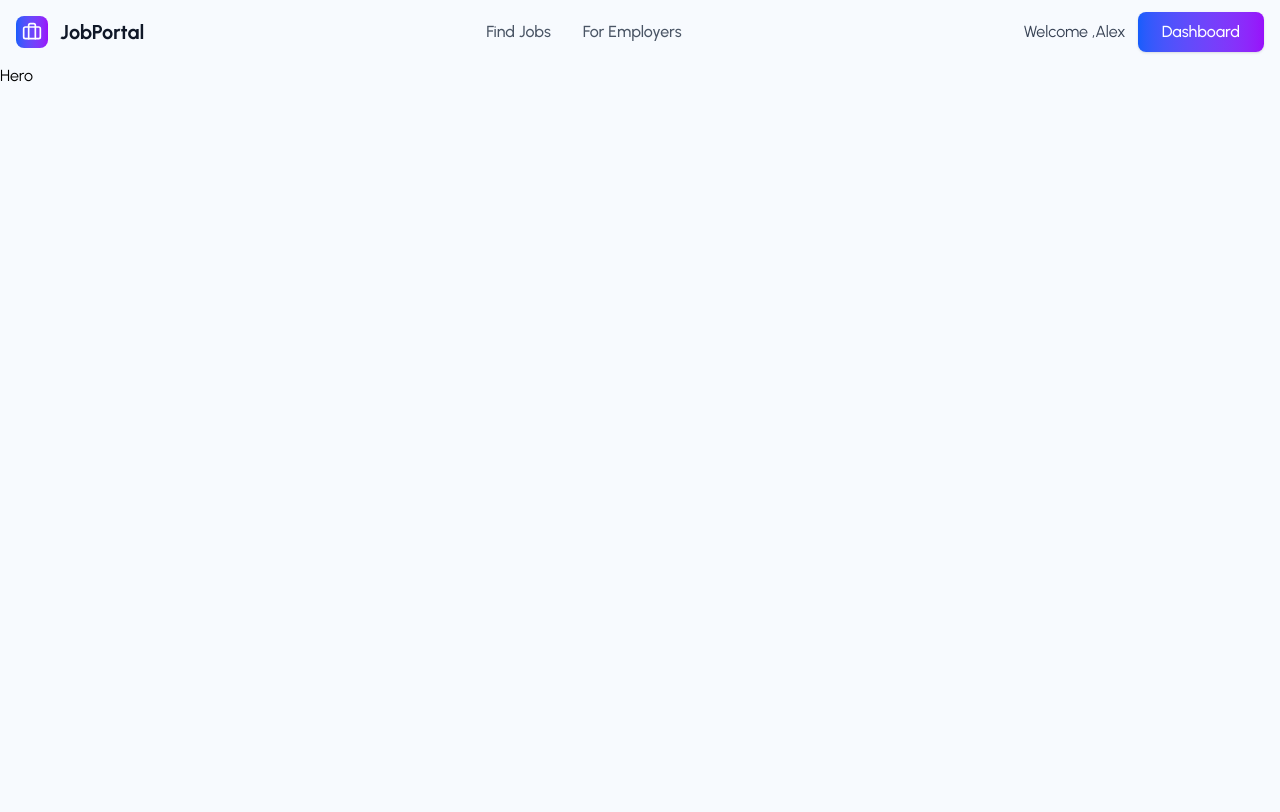
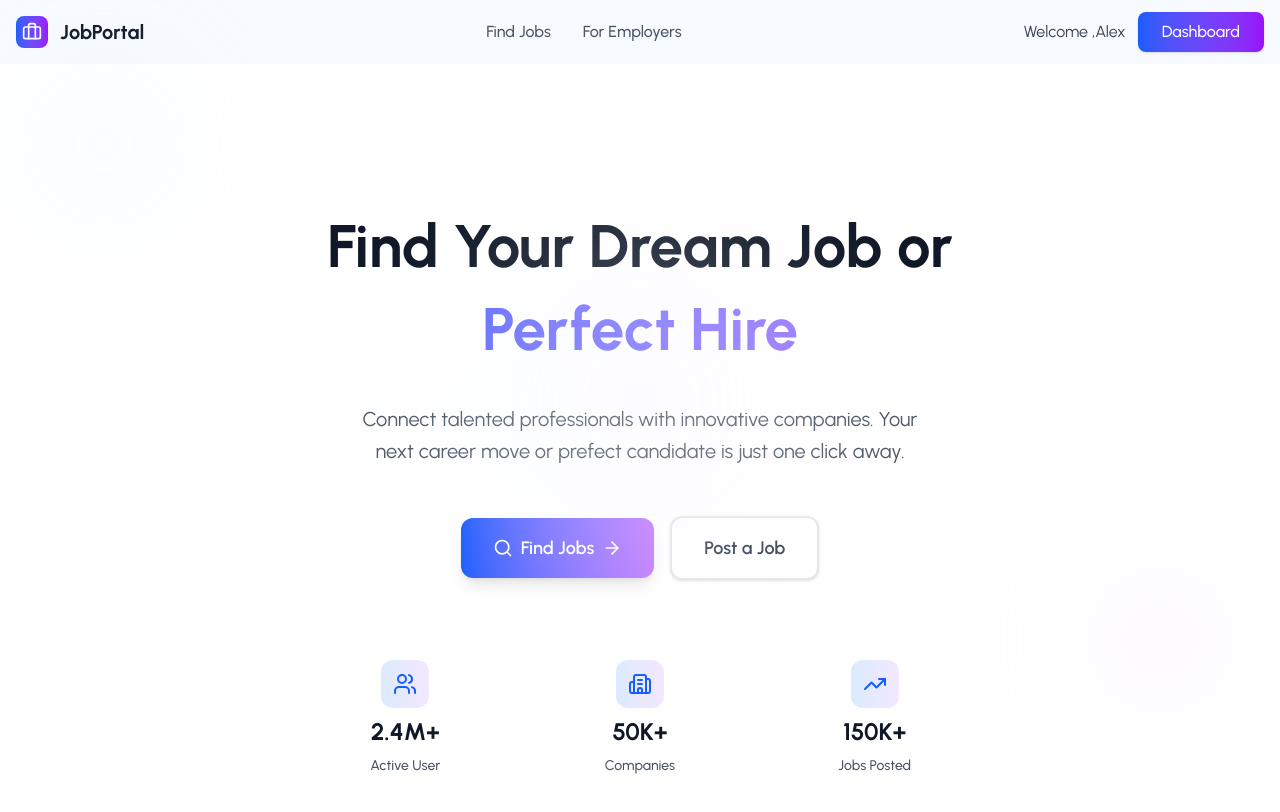
Before and after one commit to VarunBathmi/Jobportal, a React app in the folder frontend/: page / in a window 1280 px wide. Shown: the top 812 px of the page. Built offline with nearby package versions, Linux system fonts and the light colour scheme; the HTML template or start-up script is replaced by a standard one; a web font is replaced by a local one.

Commit message:
Hero section complete

```diff
--- a/frontend/src/pages/LandingPage/components/Hero.jsx
+++ b/frontend/src/pages/LandingPage/components/Hero.jsx
@@ -17,9 +17,104 @@
   const stats = [
     { icon: Users, label: "Active User", value: "2.4M+" },
     { icon: Building2, label: "Companies", value: "50K+" },
-    {},
+    { icon: TrendingUp, label: "Jobs Posted", value: "150K+" },
   ];
-  return <div>Hero</div>;
+  return (
+    <section className="pt-24 pb-16 bg-white min-h-screen flex items-center">
+      <div className="container mx-auto px-4">
+        <div className="max-w-4xl mx-auto text-center">
+          {/* Main Heading*/}
+          <motion.h1
+            initial={{ opacity: 0, y: 30 }}
+            animate={{ opacity: 1, y: 0 }}
+            transition={{ duration: 0.8 }}
+            className="text-4xl md:text-5xl lg:text-6xl font-bold text-gray-900 mb-9 leading-tight pt-10"
+          >
+            Find Your Dream Job or
+            <span className="block bg-gradient-to-r from-blue-600 to-purple-400 bg-clip-text text-transparent mt-2">
+              Perfect Hire
+            </span>
+          </motion.h1>
+          {/*Subheading*/}
+          <motion.p
+            initial={{ opacity: 0, y: 30 }}
+            animate={{ opacity: 1, y: 0 }}
+            transition={{ delay: 0.2, duration: 0.8 }}
+            className="text-xl md:text-xl text-gray-600 mb-12 max-w-xl mx-auto leading-relaxed"
+          >
+            Connect talented professionals with innovative companies. Your next
+            career move or prefect candidate is just one click away.
+          </motion.p>
+          {/*CTA Button*/}
+          <motion.div
+            initial={{ opacity: 0, y: 30 }}
+            animate={{ opacity: 1, y: 0 }}
+            transition={{ delay: 0.4, duration: 0.8 }}
+            className="flex flex-col sm:flex-row gap-4 justify-center items-center mb-16"
+          >
+            <motion.button
+              whileHover={{ scale: 1.02 }}
+              whileTap={{ scale: 0.98 }}
+              className="group bg-gradient-to-r from-blue-600 to-purple-400 text-white px-8 py-4 rounded-xl font-semibold text-lg hover:from-blue-700 hover:to-purple-500 transition-all duration-300 shadow-lg hover:shadow-xl flex items-center space-x-2"
+              onClick={() => navigate("/find-jobs")}
+            >
+              <Search className="w-5 h-5" />
+              <span>Find Jobs</span>
+              <ArrowRight className="w-5 h-5 group-hover:translate-x-1 transition-transform" />
+            </motion.button>
+
+            <motion.button
+              whileHover={{ scale: 1 }}
+              whileTap={{ scale: 0.98 }}
+              className="bg-white border-2 border-gray-200 text-gray-700 px-8  py-4 rounded-xl font-semibold text-lg hover:border-gray-300 hover:bg-gray-50 transition-all duration-300 shadow-sm hover:shadow-md"
+              onClick={() => {
+                navigate(
+                  isAuthenticated && user?.role === "employer"
+                    ? "/employer-dashboard"
+                    : "/login",
+                );
+              }}
+            >
+              Post a Job
+            </motion.button>
+          </motion.div>
+          {/*Stats   */}
+          <motion.div
+            initial={{ opacity: 0, y: 30 }}
+            animate={{ opacity: 1, y: 0 }}
+            transition={{ delay: 0.6, duration: 0.8 }}
+            className="grid grid-cols-1  md:grid-cols-3 gap-8 max-w-2xl mx-auto"
+          >
+            {stats.map((stat, index) => (
+              <motion.div
+                key={index}
+                initial={{ opacity: 0, y: 20 }}
+                animate={{ opacity: 1, y: 0 }}
+                transition={{ delay: 0.8 + index * 0.1, duration: 0.6 }}
+                className="flex flex-col items-center space-y-2 p-4 rounded-xl hover:bg-gray-50 transition-colors"
+              >
+                <div className="w-12 h-12 bg-gradient-to-r from-blue-100 to-purple-100 rounded-xl flex items-center justify-center mb-2">
+                  <stat.icon className="w-6 h-6 text-blue-600" />
+                </div>
+                <div className="text-2xl font-bold text-gray-900">
+                  {stat.value}
+                </div>
+                <div className="text-sm text-gray-600 font-medium">
+                  {stat.label}
+                </div>
+              </motion.div>
+            ))}
+          </motion.div>
+        </div>
+      </div>
+      {/*Subtle Background Elements*/}
+      <div className="absolute inset-0 overflow-hidden pointer-events-none">
+        <div className=" absolute top-20 left-10 w-32 h-32 bg-blue-100 rounded-full blur-3xl opacity-30" />
+        <div className="absolute bottom-20 right-10 w-40 h-40 bg-purple-100 rounded-full blur-3xl opacity-30" />
+        <div className="absolute top-1/2 left-1/2 transform -translate-x-1/2 -translate-y-1/2 w-96 h-96 bg-gradient-to-r from-blue-50 to-purple-50 rounded-full blur-3xl opacity-20" />
+      </div>
+    </section>
+  );
 };
 
 export default Hero;
```
